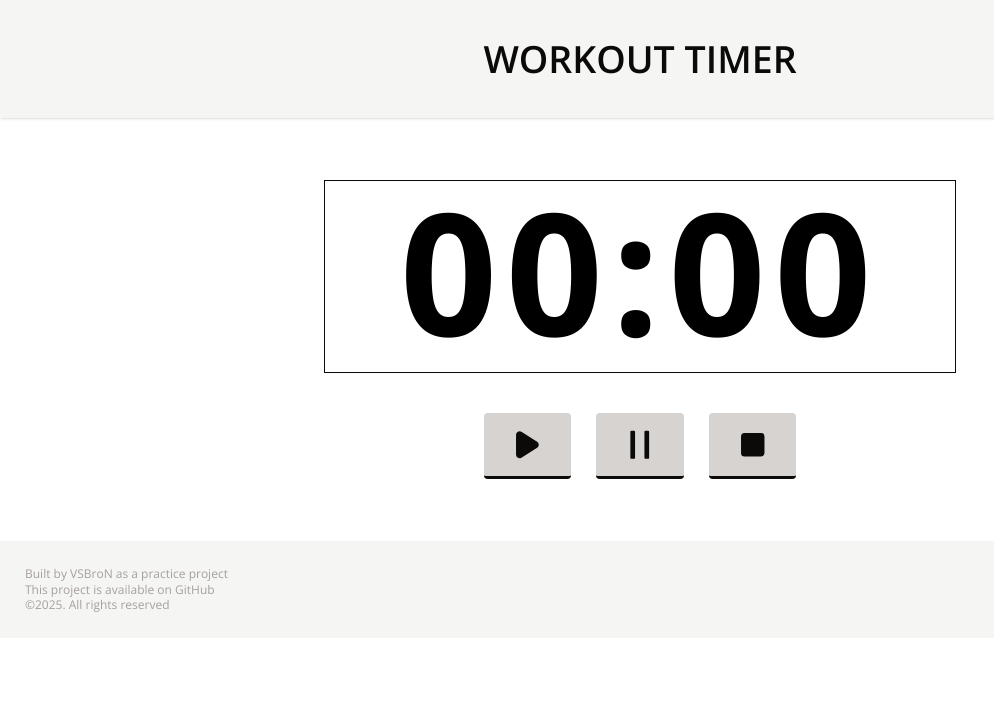
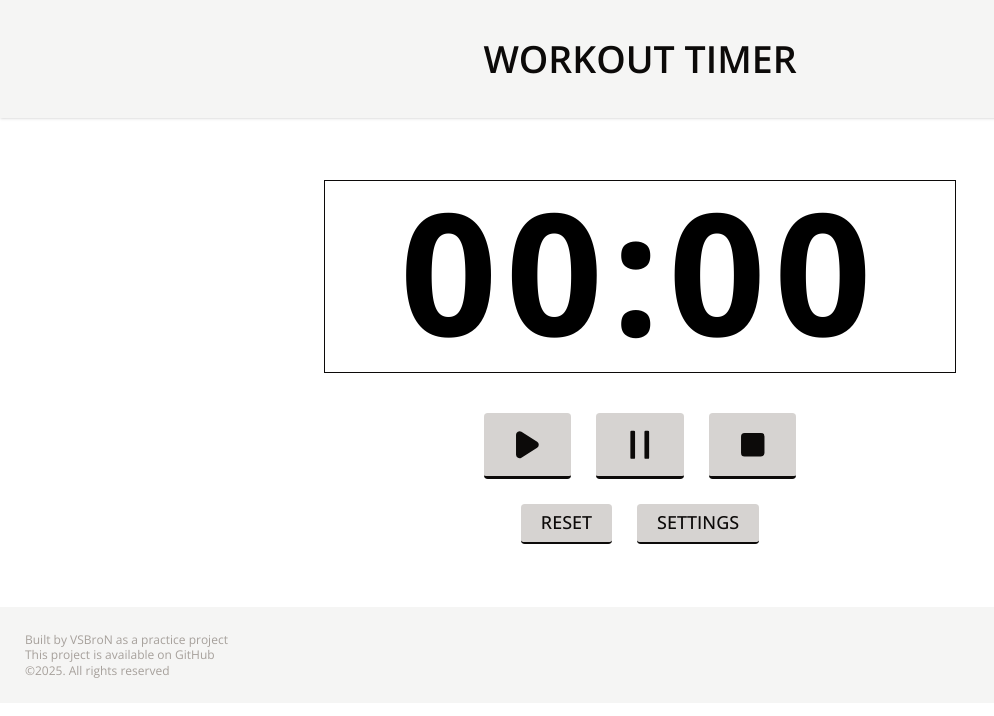
Before and after one commit to vsbron/workout-timer-2025-react, a React (Vite) app: page / in a window 1280 px wide. Shown: the top 716 px of the page, without its empty margins (0-994 px from the left). Built offline with nearby package versions, Linux system fonts and the light colour scheme.

Commit message:
More buttons for controlling the timer

```diff
--- a/src/App.tsx
+++ b/src/App.tsx
@@ -3,6 +3,7 @@ import Header from "@/ui/Header";
 import Main from "@/ui/Main";
 import Timer from "./components/Timer";
 import Controls from "./components/Controls";
+import Options from "./components/Options";
 
 function App() {
   // Returned JSX
@@ -12,6 +13,7 @@ function App() {
       <Main>
         <Timer />
         <Controls />
+        <Options />
       </Main>
       <Footer />
     </>
--- a/src/components/Controls.tsx
+++ b/src/components/Controls.tsx
@@ -6,15 +6,15 @@ function Controls() {
   // Returned JSX
   return (
     <section>
-      <Container>
+      <Container className="flex flex-col gap-2">
         <div className="flex justify-center gap-10">
-          <Button>
+          <Button big={true}>
             <PlayIcon className="fill-inherit w-15 h-15" />
           </Button>
-          <Button>
+          <Button big={true}>
             <PauseIcon className="fill-inherit w-15 h-15" />
           </Button>
-          <Button>
+          <Button big={true}>
             <StopIcon className="fill-inherit w-15 h-15" />
           </Button>
         </div>
--- /dev/null
+++ b/src/components/Options.tsx
@@ -0,0 +1,18 @@
+import Button from "@/ui/Button";
+import Container from "@/ui/Container";
+
+function Options() {
+  // Returned JSX
+  return (
+    <section>
+      <Container>
+        <div className="flex justify-center gap-10">
+          <Button>Reset</Button>
+          <Button>Settings</Button>
+        </div>
+      </Container>
+    </section>
+  );
+}
+
+export default Options;
--- a/src/components/Timer.tsx
+++ b/src/components/Timer.tsx
@@ -3,7 +3,7 @@ import Container from "@/ui/Container";
 function Timer() {
   // Returned JSX
   return (
-    <section>
+    <section className="mb-6">
       <Container className="text-center">
         <div className="text-[17rem] leading-[1] font-bold tracking-wider px-30 pt-1.5 pb-7 border border-stone-950 inline-block">
           00:00
--- a/src/ui/Button.tsx
+++ b/src/ui/Button.tsx
@@ -1,9 +1,22 @@
 import type { ReactNode } from "react";
 
-function Button({ children }: { children: ReactNode }) {
+function Button({
+  children,
+  big = false,
+}: {
+  children: ReactNode;
+  big?: boolean;
+}) {
   // Returned JSX
   return (
-    <button className="bg-stone-300 text-stone-950 fill-stone-950 px-10 py-5 font-medium uppercase cursor-pointer border-stone-950 border-b-3 active:border-b-1 rounded-md">
+    <button
+      className={`bg-stone-300 text-stone-950 fill-stone-950 font-medium uppercase cursor-pointer border-stone-950 active:border-b-1 rounded-md
+        ${
+          big
+            ? "px-10 py-5 border-b-3"
+            : "px-8 py-3 border-b-2 active:pt-[.85rem] active:pb-[.65rem]"
+        }`}
+    >
       {children}
     </button>
   );
--- a/src/ui/Main.tsx
+++ b/src/ui/Main.tsx
@@ -2,7 +2,7 @@ import type { ReactNode } from "react";
 
 function Main({ children }: { children: ReactNode }) {
   // Returned JSX
-  return <main className="py-25 flex flex-col gap-16">{children}</main>;
+  return <main className="py-25 flex flex-col gap-10">{children}</main>;
 }
 
 export default Main;
```
